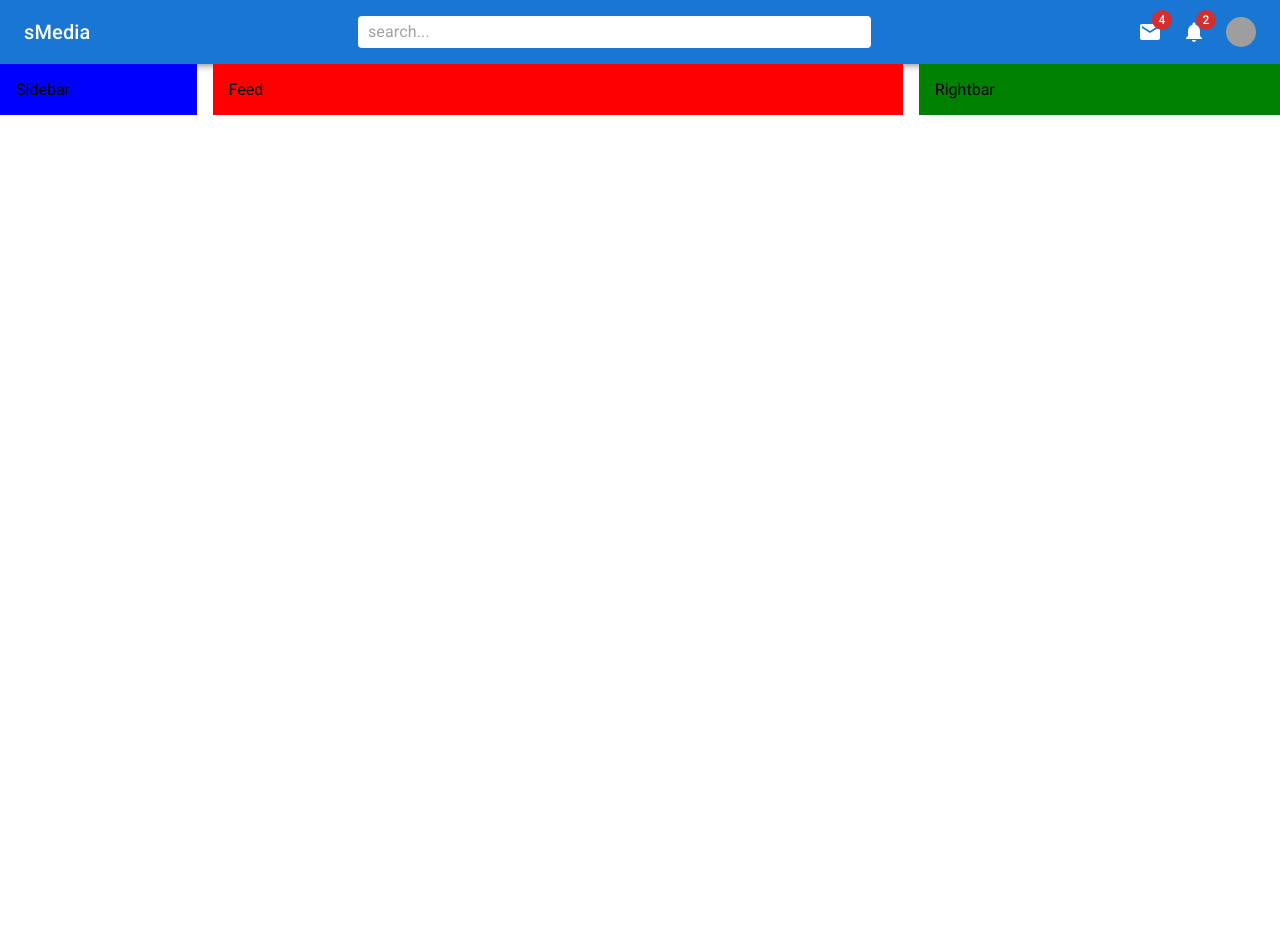
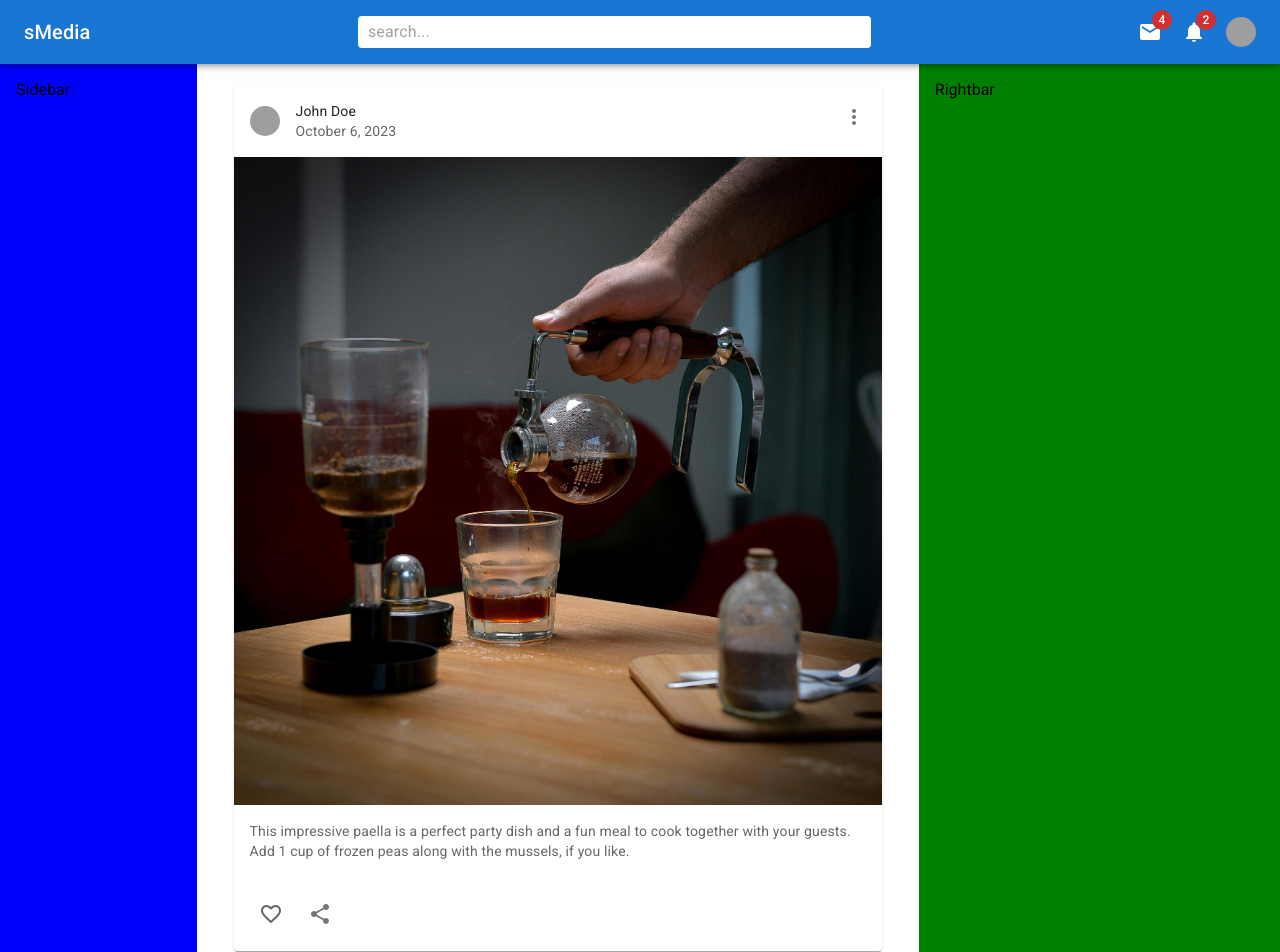
Before and after one commit to iamme24cl/smedia-backend, a React (Create React App) app: page / in a window 1280 px wide. Shown: the top 952 px of the page. Before the commit the page ends 800 px from the top, so only its background shows below. Built offline with nearby package versions, Linux system fonts and the light colour scheme; grey boxes are pictures that could not be loaded.

Commit message:
add Feed and Post

```diff
--- a/public/index.html
+++ b/public/index.html
@@ -12,7 +12,7 @@
     <link rel="preconnect" href="https://fonts.gstatic.com" crossorigin />
     <link
       rel="stylesheet"
-      href="https://fonts.googleapis.com/css2?family=Roboto:wght@300;400;500;700&display=swap"
+      href="https://fonts.googleapis.com/css2?family=Roboto:wght@100;200;300;400;500;700&display=swap"
     />
     <style>
       *{
--- a/src/components/Feed.jsx
+++ b/src/components/Feed.jsx
@@ -1,9 +1,17 @@
-import { Box } from '@mui/material';
 import React from 'react';
+import Box from '@mui/material/Box';
+import Post from './Post';
+
+
+
 
 const Feed = () => {
   return (
-    <Box bgcolor={"red"} flex={4} p={2}>Feed</Box>
+    <Box flex={4} p={2}>
+      <Post />
+      <Post />
+      <Post />
+    </Box>
   );
 }
 
--- a/src/components/Navbar.jsx
+++ b/src/components/Navbar.jsx
@@ -49,7 +49,7 @@ const Navbar = () => {
     }
 
   return (
-    <AppBar position='stick'>
+    <AppBar position='sticky'>
         <StyledToolbar>
             <Typography variant='h6' sx={{ display: {xs:"none", sm:"block"}}}>sMedia</Typography>
             <NewspaperIcon sx={{ display: {xs:"block", sm:"none"}}} />
--- /dev/null
+++ b/src/components/Post.jsx
@@ -0,0 +1,56 @@
+import React from 'react';
+import Card from '@mui/material/Card';
+import Checkbox from '@mui/material/Checkbox';
+import FavoriteBorder from '@mui/icons-material/FavoriteBorder';
+import Favorite from '@mui/icons-material/Favorite';
+import CardHeader from '@mui/material/CardHeader';
+import CardMedia from '@mui/material/CardMedia';
+import CardContent from '@mui/material/CardContent';
+import CardActions from '@mui/material/CardActions';
+import Avatar from '@mui/material/Avatar';
+import IconButton from '@mui/material/IconButton';
+import Typography from '@mui/material/Typography';
+import ShareIcon from '@mui/icons-material/Share';
+import MoreVertIcon from '@mui/icons-material/MoreVert';
+
+const Post = () => {
+  return (
+    <Card sx={{ margin: "5px" }}>
+        <CardHeader
+          avatar={
+            <Avatar sx={{ width: 30, height: 30 }} src='https://randomuser.me/api/portraits/thumb/men/75.jpg' />
+          }
+          action={
+            <IconButton aria-label="settings">
+              <MoreVertIcon />
+            </IconButton>
+          }
+          title="John Doe"
+          subheader="October 6, 2023"
+        />
+        <CardMedia
+          component="img"
+          height="20%"
+          image={`${process.env.PUBLIC_URL}/coffee.jpg`}
+          alt="Making coffee"
+        />
+        <CardContent>
+          <Typography variant="body2" color="text.secondary">
+            This impressive paella is a perfect party dish and a fun meal to cook
+            together with your guests. Add 1 cup of frozen peas along with the mussels,
+            if you like.
+          </Typography>
+        </CardContent>
+        <CardActions disableSpacing>
+          <IconButton aria-label="add to favorites">
+            <Checkbox icon={<FavoriteBorder />} checkedIcon={<Favorite sx={{ color: "red" }} />} />
+          </IconButton>
+          <IconButton aria-label="share">
+            <ShareIcon />
+          </IconButton>
+        </CardActions>
+      </Card>
+  );
+}
+
+export default Post;
```
Also changed, not shown: public/coffee.jpg (added).
